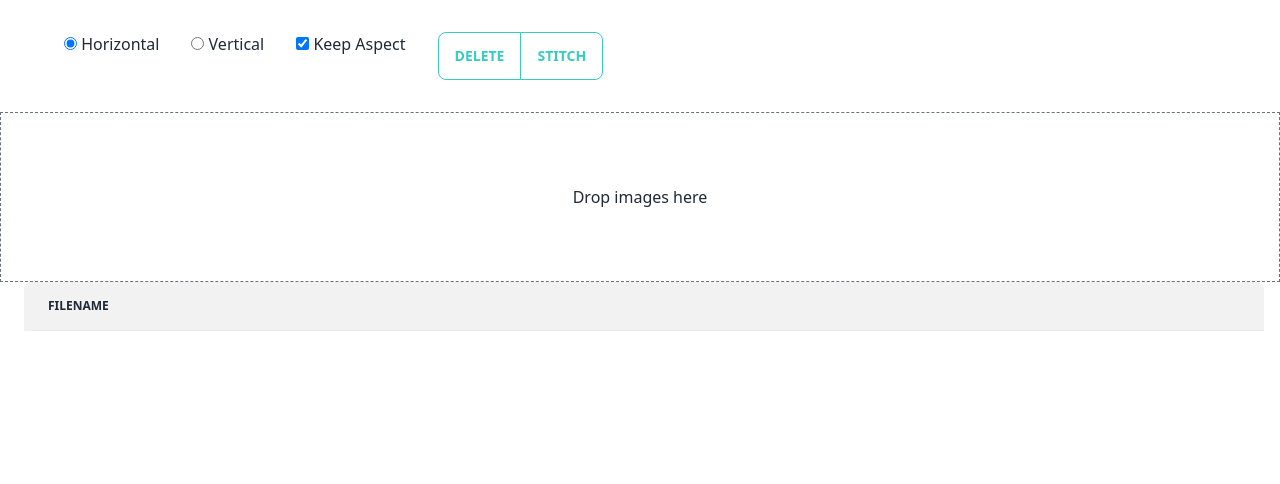
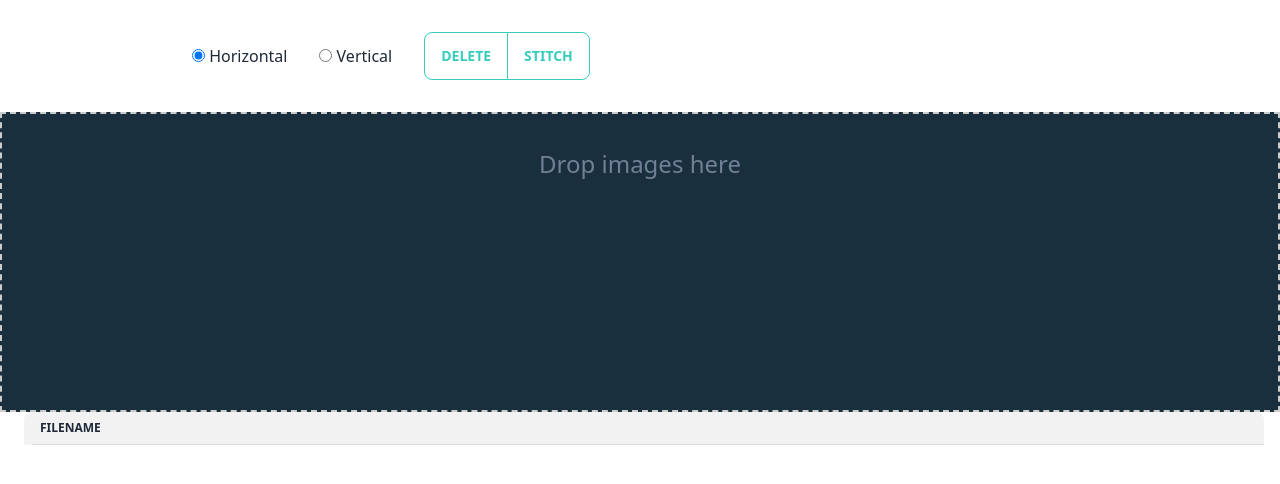
Before and after one commit to markuszeller/image-stitcher, a plain HTML site: page app/index.html in a window 1280 px wide. Drawn offline with Linux system fonts and the light colour scheme.

Commit message:
Refactor: Some UI improvements

```diff
--- a/app/css/tweaks.css
+++ b/app/css/tweaks.css
@@ -12,3 +12,118 @@ tr {
     border-left: 1em solid transparent;
     cursor: move;
 }
+
+/* Default styles */
+.flex {
+  display: flex;
+  flex-wrap: wrap;
+}
+
+.form-check {
+  display: flex;
+  flex-wrap: wrap;
+  justify-content: center;
+  align-items: center;
+}
+
+.btn-group {
+  display: flex;
+  flex-wrap: wrap;
+  justify-content: center;
+  align-items: center;
+}
+
+.border {
+  min-height: 200px;
+}
+
+.table {
+  border-collapse: collapse;
+  width: 100%;
+}
+
+.table td {
+  border-bottom: 1px solid #ddd;
+  padding: 8px;
+}
+
+/* Media queries */
+@media screen and (min-width: 640px) {
+  /* Adjust layout for small screens */
+  .flex {
+    flex-direction: column;
+  }
+
+  .form-check {
+    flex-direction: row;
+    justify-content: flex-start;
+    margin-right: 24px;
+  }
+
+  .btn-group {
+    margin-left: 24px;
+  }
+
+  .border {
+    min-height: 150px;
+  }
+}
+
+@media screen and (min-width: 768px) {
+  /* Adjust layout for tablets */
+  .flex {
+    flex-direction: row;
+    justify-content: space-between;
+  }
+
+  .form-check {
+    justify-content: center;
+    margin-right: 0;
+  }
+
+  .btn-group {
+    margin-left: 0;
+  }
+
+  .border {
+    min-height: 250px;
+  }
+}
+
+@media screen and (min-width: 1024px) {
+  /* Adjust layout for desktops */
+  .flex {
+    max-width: 1024px;
+    margin: 0 auto;
+  }
+  .border {
+    min-height: 300px;
+  }
+}
+
+/* Custom styles */
+.border {
+    border-width: 2px;
+    border-style: dashed;
+    border-color: #ccc;
+    background-color: #1a2f3d;
+  }
+
+  .dropzone-text {
+    font-size: 1.5rem;
+    color: #718096;
+  }
+
+  .dropzone-icon {
+    font-size: 4rem;
+    color: #718096;
+  }
+
+  .dropzone:hover {
+    border-color: #4a5568;
+  }
+
+  .dropzone:hover .dropzone-text,
+  .dropzone:hover .dropzone-icon {
+    color: #4a5568;
+  }
--- a/app/index.html
+++ b/app/index.html
@@ -13,26 +13,23 @@
     <div class="form-check btn-group px-4 py-8 align-center">
         <div class="px-4">
             <input type="radio" class="form-check-input h-4 w-4" name="mode" id="mode-horizontal" value="horizontal" checked>
-            <label class="form-check-label" for="mode-horizontal">Horizontal</label>
+            <label class="form-check-label ml-2" for="mode-horizontal">Horizontal</label>
         </div>
         <div class="px-4">
             <input type="radio" class="form-check-input h-4 w-4" name="mode" id="mode-vertical" value="vertical">
-            <label class="form-check-label" for="mode-vertical">Vertical</label>
+            <label class="form-check-label ml-2" for="mode-vertical">Vertical</label>
         </div>
-        <div class="px-4">
-            <input type="checkbox" class="form-check-input h-4 w-4" name="keep-aspect" id="keep-aspect" checked>
-            <label class="form-check-label" for="keep-aspect">Keep Aspect</label>
-        </div>
-        <div class="btn-group px-4">
+        <div class="btn-group px-4 ml-auto">
             <button class="btn btn-accent btn-outline" id="clear-button">Delete</button>
-            <button class="btn btn-accent btn-outline" id="stitch-button">Stitch</button>
+            <button class="btn btn-accent btn-outline ml-2" id="stitch-button">Stitch</button>
         </div>
     </div>
 </div>
-<div class="border border-dashed border-gray-500 px-8 py-8" id="files">
-    <div class="text-center p-10 top-0 right-0 left-0 m-auto">
-    <h4>Drop images here</h4>
-    </div>
+<div class="border px-8 py-8 dropzone" id="files">
+  <div class="text-center">
+    <i class="dropzone-icon fas fa-cloud-upload-alt"></i>
+    <h4 class="dropzone-text">Drop images here</h4>
+  </div>
 </div>
 <div class="overflow-x-auto center px-4 py-4">
 <table class="table w-full">
```
